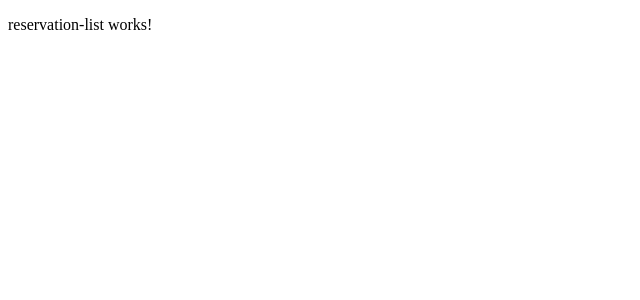
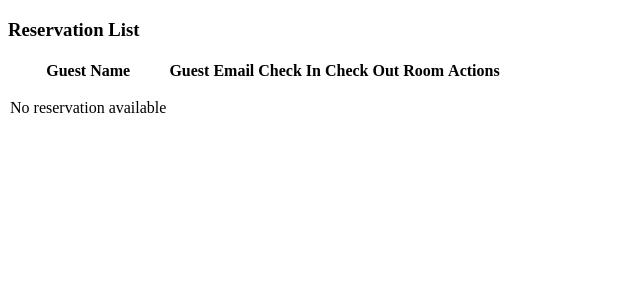
Before and after one commit to akshatk806/MyHotel, an Angular app: page /reservation-list in a window 1280 px wide. Shown: the top 300 px of the page, without its empty margins (0-640 px from the left). Built offline with nearby package versions, Linux system fonts and the light colour scheme.

Commit message:
showing all the reservations in list and using ng-template

```diff
--- a/src/app/reservation-list/reservation-list.component.html
+++ b/src/app/reservation-list/reservation-list.component.html
@@ -1 +1,32 @@
-<p>reservation-list works!</p>
+<h3 class="mt-4 text-center">Reservation List</h3>
+
+<table class="table table-striped">
+    <thead>
+        <tr>
+            <th>Guest Name</th>
+            <th>Guest Email</th>
+            <th>Check In</th>
+            <th>Check Out</th>
+            <th>Room</th>
+            <th>Actions</th>
+        </tr>
+    </thead>
+    <tbody *ngIf="reservations.length; else noReservation">
+        <tr *ngFor="let reservation of reservations;">
+            <td>{{ reservation.guestName }}</td>
+            <td>{{ reservation.guestEmail }}</td>
+            <td>{{ reservation.checkInDate }}</td>
+            <td>{{ reservation.checkOutDate }}</td>
+            <td>{{ reservation.roomNumber }}</td>
+            <td>
+                <button>Update</button>
+                <button>Delete</button>
+            </td>
+        </tr>
+    </tbody>
+</table>
+
+<!-- This can only rendered when we want to. this is local reference -->
+<ng-template #noReservation>
+    <p>No reservation available</p>
+</ng-template>
--- a/src/app/reservation-list/reservation-list.component.ts
+++ b/src/app/reservation-list/reservation-list.component.ts
@@ -1,4 +1,6 @@
-import { Component } from '@angular/core';
+import { Component, OnInit } from '@angular/core';
+import { Reservation } from '../models/reservation';
+import { ReservationService } from '../reservation/reservation.service';
 
 @Component({
   selector: 'app-reservation-list',
@@ -7,6 +9,15 @@ import { Component } from '@angular/core';
   templateUrl: './reservation-list.component.html',
   styleUrl: './reservation-list.component.css'
 })
-export class ReservationListComponent {
+export class ReservationListComponent implements OnInit {
+  reservations: Reservation[] = [];
 
+  // Angular DI injects reservation service into this component
+  constructor(private reservationService : ReservationService) {
+
+  }
+
+  ngOnInit(): void {
+    this.reservations = this.reservationService.getAllReservations();
+  }
 }
```
